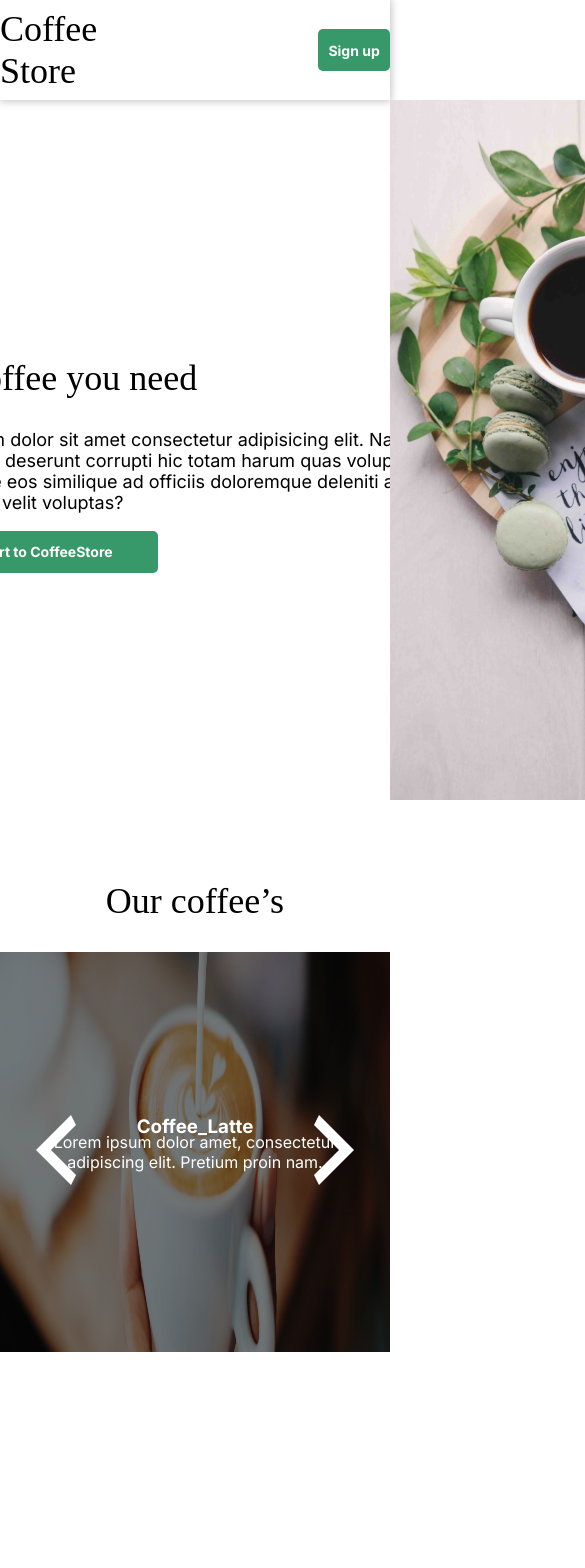
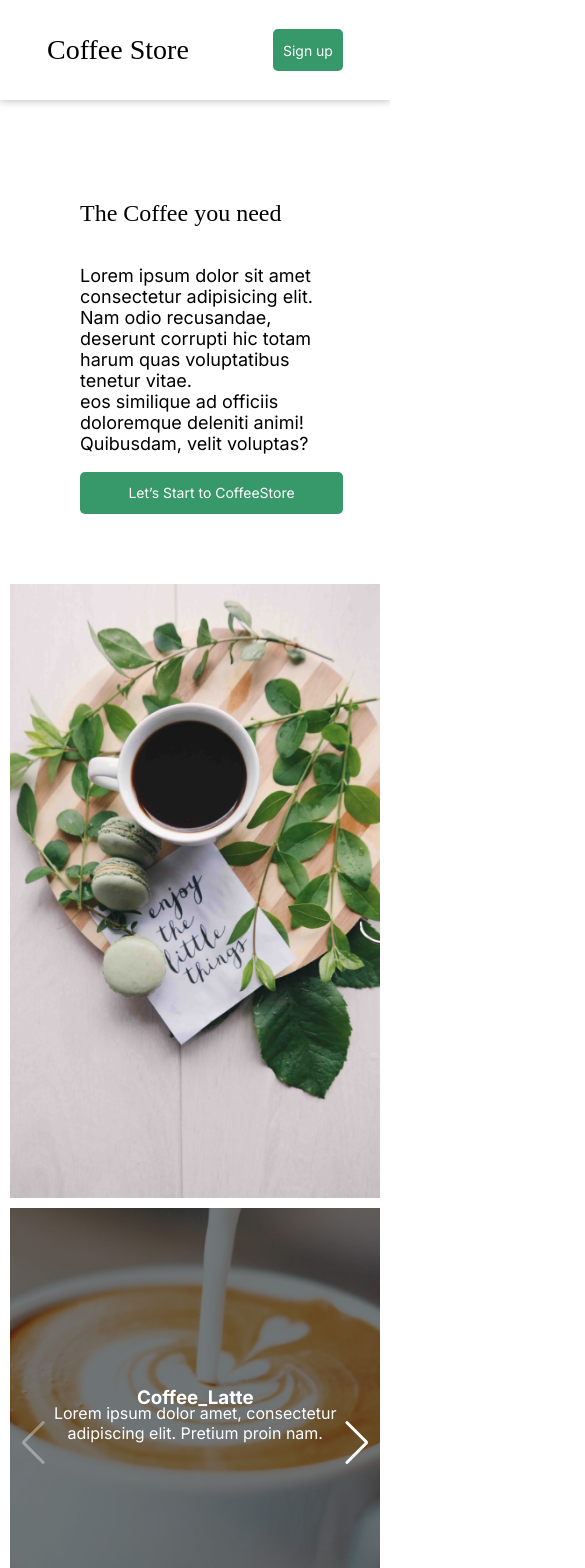
Before and after one commit to Whil117/CoffeeStore, a Next.js app: page / in a window 390 px wide. Shown: the top 1568 px of the page, 585 px wide, since content can reach past the window. Before the commit the page ends 1402 px from the top, so only its background shows below. Built offline with nearby package versions, Linux system fonts and the light colour scheme; a web font is replaced by a local one.

Commit message:
change slider and responsive design

```diff
--- a/package.json
+++ b/package.json
@@ -13,10 +13,12 @@
     "@emotion/styled": "^11.3.0",
     "next": "11.0.1",
     "react": "17.0.2",
-    "react-dom": "17.0.2"
+    "react-dom": "17.0.2",
+    "swiper": "^6.7.5"
   },
   "devDependencies": {
     "@types/react": "17.0.11",
+    "@types/swiper": "^5.4.3",
     "eslint": "7.29.0",
     "eslint-config-next": "11.0.1",
     "typescript": "4.3.4"
--- a/src/components/Nav/Nav.tsx
+++ b/src/components/Nav/Nav.tsx
@@ -64,17 +64,15 @@
     <NavMain>
       <CardCoins>
         <h1>Coffee Store</h1>
+        {ModeCoins && (
           <div>
-          {ModeCoins && (
-            <>
             <h3>{username}</h3>
             <p>Coins:{coins}</p>
             <button onClick={() => setcoins(100)}>
               <img src="/Images/el_refresh.svg" alt="update" />
             </button>
-            </>
+          </div>
         )}
-        </div>
       </CardCoins>
       {mode ? (
         <NavButton
--- a/src/components/Slider/Slider.tsx
+++ b/src/components/Slider/Slider.tsx
@@ -1,40 +1,53 @@
 /* eslint-disable @next/next/no-img-element */
-import React, { useState } from "react";
-import { Category, phrase, slider } from "../../assets/data";
-import { SliderImg, SliderMain } from "../../styles/Slider/SliderStyle";
+import React from "react";
+import { Swiper, SwiperSlide } from "swiper/react";
+import { Global, css } from "@emotion/react";
+import SwiperCore, { Navigation, Pagination } from "swiper";
+import { slider, phrase, Category } from "../../assets/data";
+import styled from "@emotion/styled";
 
+SwiperCore.use([Navigation, Pagination]);
+
+const SwiperModifique = styled(Swiper)`
+  width: 95%;
+  height: 470px;
+`;
+const SwiperImage = styled.img`
+  width: 100%;
+  height: 430px;
+  object-fit: cover;
+  object-position: center;
+`;
+const SwiperInfo = styled.div`
+  display: flex;
+  flex-direction: column;
+  align-items: center;
+  justify-content: center;
+  text-align: center;
+  color: white;
+  h3{
+    position:absolute ;
+    margin:0  0 50px;
+  }
+  p{
+    width: 300px;
+    position: absolute;
+  }
+`;
 const Slider: React.FC = () => {
-  const [count, setCount] = useState(0);
-
-  const handleNext = () => {
-    const isValidCounter =
-      count >= slider.length - 1 ? setCount(0) : setCount(count + 1);
-    return isValidCounter;
-  };
-  const handleback = () => {
-    const isValidCounter =
-      count <= 0 ? setCount(slider.length - 1) : setCount(count - 1);
-    return isValidCounter;
-  };
-
   return (
     <>
-      <SliderMain>
-        <h2>Our coffee’s</h2>
-        <SliderImg>
-          <button onClick={handleback}>
-            <img src="/Images/arrow-left.svg" alt="back" />
-          </button>
-          <div>
-            <h3>{Category.Coffee[count]}</h3>
-            <p>{phrase[count]}</p>
-            <img src={`/Images/${slider[count]}`} alt={slider[count]} />
-          </div>
-          <button onClick={handleNext}>
-            <img src="/Images/arrow-right.svg" alt="next" />
-          </button>
-        </SliderImg>
-      </SliderMain>
+      <SwiperModifique navigation pagination>
+        {slider.map((item, index) => (
+          <SwiperSlide key={item}>
+            <SwiperInfo key={item} style={{}}>
+              <SwiperImage src={`/Images/${item}`} alt={Category.Coffee[index]} />
+              <h3>{Category.Coffee[index]}</h3>
+              <p>{phrase[index]}</p>
+            </SwiperInfo>
+          </SwiperSlide>
+        ))}
+      </SwiperModifique>
     </>
   );
 };
--- a/src/pages/App/Home/Home.tsx
+++ b/src/pages/App/Home/Home.tsx
@@ -1,27 +1,30 @@
 /* eslint-disable @next/next/no-img-element */
 import React from "react";
 import { useRouter } from "next/router";
+import Image from 'next/image'
 import { HomeArt, HomeMain } from "../../../styles/Home/HomeStyle";
+import logo1 from '../../../../public/Images/1.jpg'
 
+// import 'swiper/swiper'
 const Home: React.FC = () => {
   const router = useRouter();
   return (
     <HomeMain>
       <HomeArt>
-        <div>
           <h2>The Coffee you need</h2>
           <p>
             Lorem ipsum dolor sit amet consectetur adipisicing elit. Nam odio
             recusandae, deserunt corrupti hic totam harum quas voluptatibus
-            tenetur vitae eos similique ad officiis doloremque deleniti animi!
+            tenetur vitae.
+            <br />
+             eos similique ad officiis doloremque deleniti animi!
             Quibusdam, velit voluptas?
           </p>
           <button onClick={() => router.replace("/App/Sign/Sign")}>
             Let’s Start to CoffeeStore
           </button>
-        </div>
       </HomeArt>
-        <img src="Images/1.jpg" alt="bglogo" />
+        <Image src={logo1} alt="bglogo" />
     </HomeMain>
   );
 };
--- a/src/pages/_app.tsx
+++ b/src/pages/_app.tsx
@@ -1,14 +1,9 @@
 /* eslint-disable @next/next/no-page-custom-font */
+import 'swiper/swiper-bundle.css';
+import '../styles/style.css'
 import type { AppProps } from "next/app";
 import Head from "next/head";
-import { Global, css } from "@emotion/react";
-
-const Normalize = `
-  body{
-    margin:0;
-    padding:0;
-  }
-`;
+import { Global, css } from "@emotion/react"
 
 const MyApp = ({ Component, pageProps }: AppProps) => {
   return (
@@ -35,7 +30,11 @@
       </Head>
       <Global
         styles={css`
-          ${Normalize}
+           body{
+              margin:0;
+              padding:0;
+              box-sizing: border-box;
+            }
         `}
       />
       <Component {...pageProps} />
--- a/src/styles/Card/CardStyle.tsx
+++ b/src/styles/Card/CardStyle.tsx
@@ -11,7 +11,7 @@
 export const CardCoins = styled.div`
   display: flex;
   justify-content: space-between;
-  width: 430px;
+  /* width: 430px; */
   font-family: Inter;
   div {
     display: flex;
--- a/src/styles/Home/HomeStyle.tsx
+++ b/src/styles/Home/HomeStyle.tsx
@@ -2,21 +2,25 @@
 
 export const HomeMain = styled.div`
   display: flex;
-  justify-content: space-between;
+  justify-content: space-around;
+  flex-wrap: wrap;
+  padding: 10px;
+  img{
+    margin: 10px;
+    height: 623px;
+  }
 `;
 export const HomeArt = styled.div`
   display: flex;
-  align-items: center;
   justify-content: center;
   flex-direction: column;
-  width: 100%;
-  div {
-    width: 600px;
+  width: 419px;
+  margin: 70px 70px;
   h2 {
     font-family: Sedgwick Ave;
     font-style: normal;
     font-weight: normal;
-      font-size: 36px;
+    font-size: 24px;
   }
   p {
     font-size: 18px;
@@ -32,7 +36,7 @@
     background: #379869;
     border-radius: 5px;
     font-style: normal;
-      font-weight: bold;
+    /* font-weight: bold; */
     font-family: Inter;
     font-size: 14px;
     color: white;
@@ -46,5 +50,4 @@
       background: #379869;
     }
   }
-  }
 `;
--- a/src/styles/Nav/NavStyle.tsx
+++ b/src/styles/Nav/NavStyle.tsx
@@ -9,6 +9,7 @@
   align-items: flex-end;
 `
 export const NavMain = styled.nav`
+padding: 0 5px;
   display: flex;
   align-items: center;
   justify-content: space-around;
@@ -19,7 +20,7 @@
     font-family: Sedgwick Ave;
     font-style: normal;
     font-weight: normal;
-    font-size: 36px;
+    font-size: 28px;
   }
 `;
 export const NavButton = styled.button<Button>`
@@ -31,11 +32,11 @@
   border-radius: 5px;
   font-family: Inter;
   font-style: normal;
-  font-weight: bold;
+  /* font-weight: bold; */
   font-size: 14px;
   border: none;
   padding: ${({ menu }) => (menu ? "10px" : "none")};
-  width: ${({ menu }) => (menu ? "90px" : "auto")};
+  width: auto;
   height: ${({ menu }) => (menu ? "42px" : "auto")};
   background: ${({ menu }) => (menu ? "#379869" : "white")};
   color: ${({ menu }) => (menu ? "#ffffff" : "none")};
--- /dev/null
+++ b/src/styles/style.css
@@ -0,0 +1,12 @@
+
+:root{
+    --swiper-theme-color: #ffffff;
+    --swiper-theme-color-circle: #379869;
+}
+.swiper-pagination-bullet-active {
+    opacity: 1;
+    background:var(--swiper-theme-color-circle);
+  }
+.swiper-wrapper{
+    padding-inline-start: 0;
+}
```
Also changed, not shown: 1 other file (tests, documents, lock files or other folders). Lines whose indentation alone changed are shown as unchanged.
